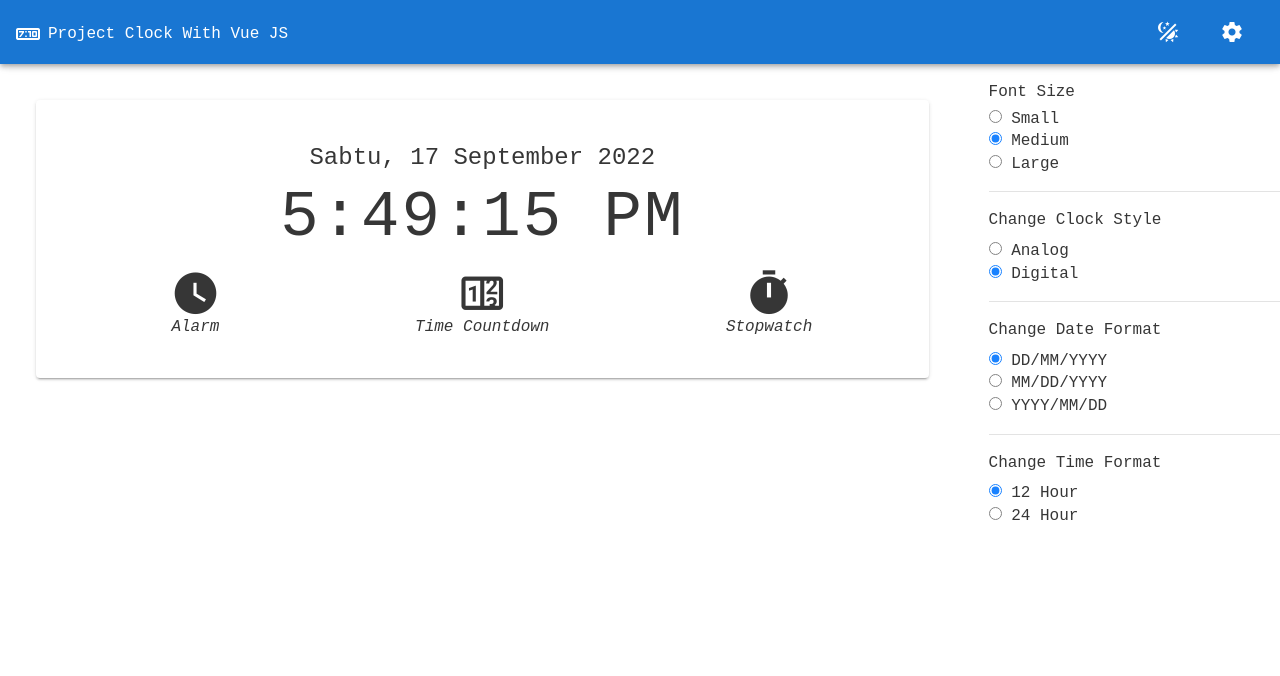
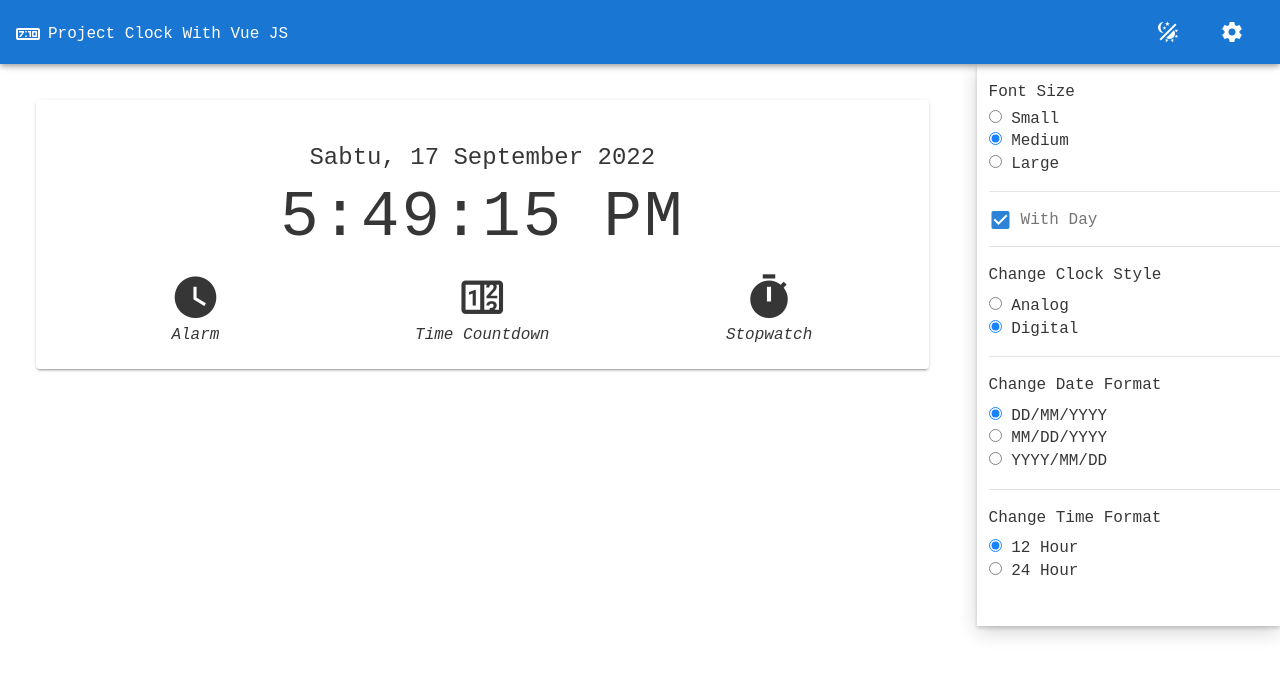
Before and after one commit to Yuniarrr/ClockProject, a Vue app: page /#/ in a window 1280 px wide. Both pictures are taken after a click on the button 1232 px from the left and 32 px from the top of the page. Shown: the top 676 px of the page. Built offline with nearby package versions, Linux system fonts and the light colour scheme.

Commit message:
add day & round, fix sound

```diff
--- a/src/App.vue
+++ b/src/App.vue
@@ -40,14 +40,12 @@
     </div>
       <div width="100%">
         <div class="float-end mt-16" width="50%">
-          <!-- <ejs-sidebar> -->
           <div>
             <ClockSettings
               v-if="CLOCK.settings.show_settings"
               class="pl-3 ml-3"
               style="opacity: 0.9;"
             />
-            <!-- </ejs-sidebar> -->
           </div>
         </div>
         <v-main>
--- a/src/components/ClockSettings.vue
+++ b/src/components/ClockSettings.vue
@@ -1,5 +1,12 @@
 <template>
-  <v-sheet height="100%" class="overflow-auto" style="position: relative">
+  <v-sheet
+    height="100%"
+    class="overflow-auto"
+    style="
+      position: relative;
+      box-shadow: 0 2px 4px 0 rgba(0, 0, 0, 0.2), 0 6px 20px 0 rgba(0, 0, 0, 0.19);
+    "
+  >
     <v-list dense class="mb-n7">
       <v-list-item-content>
         <v-list-item-title class="mb-n3">Font Size</v-list-item-title>
@@ -42,9 +49,22 @@
 
     <v-list dense class="mb-n7">
       <v-list-item-content>
-        <v-list-item-title class="mb-n2">
-          Change Clock Style
-        </v-list-item-title>
+        <div class="mt-n6">
+          <v-checkbox
+            label="With Day"
+            style="color: black"
+            v-model="CLOCK.settings.day"
+            value="yes"
+          ></v-checkbox>
+        </div>
+      </v-list-item-content>
+    </v-list>
+
+    <v-divider></v-divider>
+
+    <v-list dense class="mb-n7">
+      <v-list-item-content>
+        <v-list-item-title class="mb-n2"> Change Clock Style </v-list-item-title>
         <div>
           <v-radio-group col>
             <label for="analog" class="mb-1">
@@ -53,7 +73,6 @@
                 id="analog"
                 value="analog"
                 v-model="CLOCK.settings.clock_style"
-                @change="CLOCK.ChangeClockStyle()"
               />
               Analog
             </label>
@@ -63,7 +82,6 @@
                 id="digital"
                 value="digital"
                 v-model="CLOCK.settings.clock_style"
-                @change="CLOCK.ChangeClockStyle()"
               />
               Digital
             </label>
@@ -76,9 +94,7 @@
 
     <v-list dense class="mb-n7">
       <v-list-item-content>
-        <v-list-item-title class="mb-n2">
-          Change Date Format
-        </v-list-item-title>
+        <v-list-item-title class="mb-n2"> Change Date Format </v-list-item-title>
         <div>
           <v-radio-group col>
             <label for="satu" class="mb-1">
@@ -118,11 +134,9 @@
 
     <v-divider></v-divider>
 
-    <v-list dense class="mb-4">
+    <v-list dense>
       <v-list-item-content>
-        <v-list-item-title class="mb-n2">
-          Change Time Format
-        </v-list-item-title>
+        <v-list-item-title class="mb-n2"> Change Time Format </v-list-item-title>
         <div>
           <v-radio-group col>
             <label for="duaBelas" class="mb-1">
--- a/src/components/ClockWidget.vue
+++ b/src/components/ClockWidget.vue
@@ -14,11 +14,20 @@
           <v-list-item>
             <v-list-item-content>
               <div class="mx-auto my-auto mb-n3">
-                <DigitalWidget v-if="CLOCK.settings.clock_style === 'digital'" />
+                <DigitalWidget
+                  v-if="CLOCK.settings.clock_style === 'digital'"
+                />
                 <AnalogWidget class="mb-3" v-else />
               </div>
               <div>
-                <MoreWidget />
+                <MoreWidget
+                  class="overflow-auto"
+                  style="
+                    position: relative;
+                    box-shadow: 0 2px 4px 0 rgba(0, 0, 0, 0.2),
+                      0 6px 20px 0 rgba(0, 0, 0, 0.19);
+                  "
+                />
               </div>
             </v-list-item-content>
           </v-list-item>
@@ -51,7 +60,7 @@ export default {
   components: {
     MoreWidget,
     DigitalWidget,
-    AnalogWidget
+    AnalogWidget,
   },
 };
 </script>
--- a/src/components/DigitalWidget.vue
+++ b/src/components/DigitalWidget.vue
@@ -31,10 +31,5 @@ export default {
       CLOCK,
     };
   },
-  created() {
-    // setInterval(() => {
-    //   this.CLOCK.ChangeDateFormat();
-    // }, 1000);
-  }
 };
 </script>
--- a/src/components/MoreWidget.vue
+++ b/src/components/MoreWidget.vue
@@ -2,12 +2,11 @@
   <v-container>
     <v-row xs="6" sm="6" md="6">
       <v-col>
-        <v-btn target="_blank" text class="mb-2" @click="CLOCK.ShowAlarms()">
+        <v-btn target="_blank" text class="mb-2" large @click="CLOCK.ShowAlarms()">
           <v-icon size="50">mdi-clock</v-icon>
         </v-btn>
         <br />
         <i>Alarm</i>
-        <br />
         <span>{{ ALARM.time }}</span>
         <br />
         <v-card v-if="CLOCK.settings.show_alarm" class="mt-2">
@@ -20,14 +19,19 @@
               id="alarmTime"
               v-model="ALARM.time_save"
             ></v-text-field>
+            <v-text-field
+              label="Alarm Message"
+              type="text"
+              prepend-icon="mdi-message-text"
+              class="mb-n3"
+              v-model="ALARM.message"
+            ></v-text-field>
           </v-card-title>
           <div>
             <v-btn
               class="mb-3"
               @click="
-                ALARM.alarm === 'Set Alarm'
-                  ? ALARM.SetAlarm()
-                  : ALARM.CancelAlarm()
+                ALARM.alarm === 'Set Alarm' ? ALARM.SetAlarm() : ALARM.CancelAlarm()
               "
             >
               {{ ALARM.alarm }}
@@ -36,15 +40,13 @@
               <v-btn class="mx-1 mb-5" @click="ALARM.SnoozeAlarm()">
                 Snooze for 5s
               </v-btn>
-              <v-btn class="mx-1 mb-5" @click="ALARM.StopAlarm()">
-                Stop Alarm
-              </v-btn>
+              <v-btn class="mx-1 mb-5" @click="ALARM.StopAlarm()"> Stop Alarm </v-btn>
             </div>
           </div>
         </v-card>
       </v-col>
       <v-col>
-        <v-btn target="_blank" text class="mb-2" @click="CLOCK.ShowCountdown()">
+        <v-btn target="_blank" text class="mb-2" @click="CLOCK.ShowCountdown()" large>
           <v-icon size="50">mdi-counter</v-icon>
         </v-btn>
         <br />
@@ -53,13 +55,18 @@
         <v-card v-if="CLOCK.settings.show_countdown" class="mt-2">
           <v-card-title>
             <v-card-text>
-              <br />
-              <span>{{ COUNTDOWN.data.timeLeft }}</span>
-              <br />
+              <span class="text-subtitle-1">{{ COUNTDOWN.data.timeLeft }}</span>
+              <div v-if="COUNTDOWN.data.selectedTime != 0">
+                <v-btn x-small @click="COUNTDOWN.stopCountDown()">STOP</v-btn>
+              </div>
               Countdown ends at <span>{{ COUNTDOWN.data.endTime }}</span>
               <br />
               <ul>
-                <li v-for="(time, index) in COUNTDOWN.data.times" :key="index">
+                <li
+                  v-for="(time, index) in COUNTDOWN.data.times"
+                  :key="index"
+                  style="list-style-type: none"
+                >
                   <a
                     v-on:click.prevent="COUNTDOWN.setTime(time.sec)"
                     :class="[
@@ -78,26 +85,30 @@
         </v-card>
       </v-col>
       <v-col>
-        <v-btn target="_blank" text class="mb-2" @click="CLOCK.ShowStopwatch()">
+        <v-btn target="_blank" text class="mb-2" @click="CLOCK.ShowStopwatch()" large>
           <v-icon size="50">mdi-timer</v-icon>
         </v-btn>
         <br />
         <i>Stopwatch</i>
-        <br />
         <v-card v-if="CLOCK.settings.show_stopwatch" class="mt-2">
           <v-card-title>
             <v-card-text>
               <span>{{ STOPWATCH.time }}</span>
               <br />
-              <v-btn @click="STOPWATCH.StartStopwatch()" class="mx-1"
-                >Start</v-btn
+              <v-btn @click="STOPWATCH.StartStopwatch()" class="mx-1">Start</v-btn>
+              <v-btn @click="STOPWATCH.StopStopwatch()" class="mx-1">Stop</v-btn>
+              <v-btn @click="STOPWATCH.ResetStopwatch()" class="mx-1 my-1">Reset</v-btn>
+              <v-btn @click="STOPWATCH.RoundStopwatch()" class="mx-1 my-1">Round</v-btn>
+              <ul
+                v-if="STOPWATCH.rounds != 0"
+                class="mt-2"
+                style="list-style-type: circle"
+                center
               >
-              <v-btn @click="STOPWATCH.StopStopwatch()" class="mx-1"
-                >Stop</v-btn
-              >
-              <v-btn @click="STOPWATCH.ResetStopwatch()" class="mx-1 my-1"
-                >Reset</v-btn
-              >
+                <li v-for="(round, index) in STOPWATCH.rounds" :key="index">
+                  {{ round }}
+                </li>
+              </ul>
             </v-card-text>
           </v-card-title>
         </v-card>
@@ -107,12 +118,7 @@
 </template>
 
 <script>
-import {
-  useClock,
-  useCountdown,
-  useStopwatch,
-  useAlarm,
-} from "@/store/index.js";
+import { useClock, useCountdown, useStopwatch, useAlarm } from "@/store/index.js";
 
 export default {
   setup() {
```
Also changed, not shown: src/store/index.js (+49 -22 lines).
